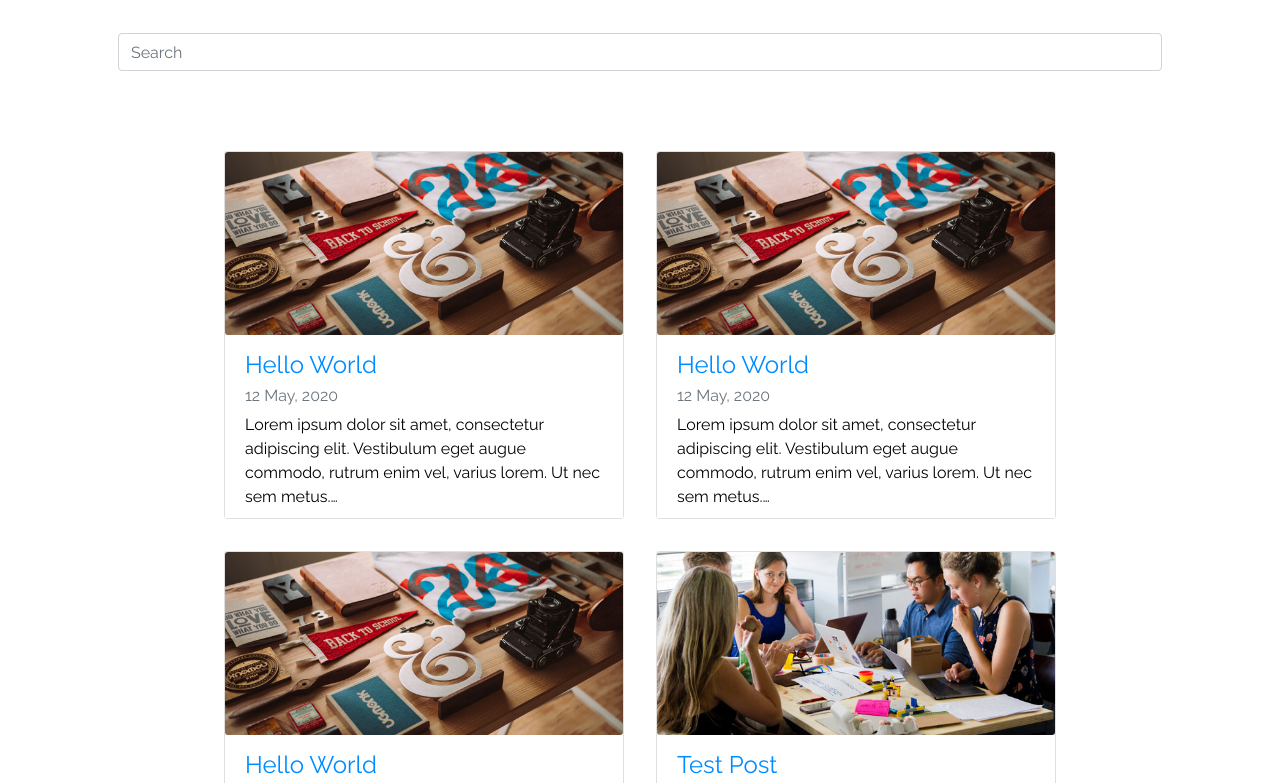
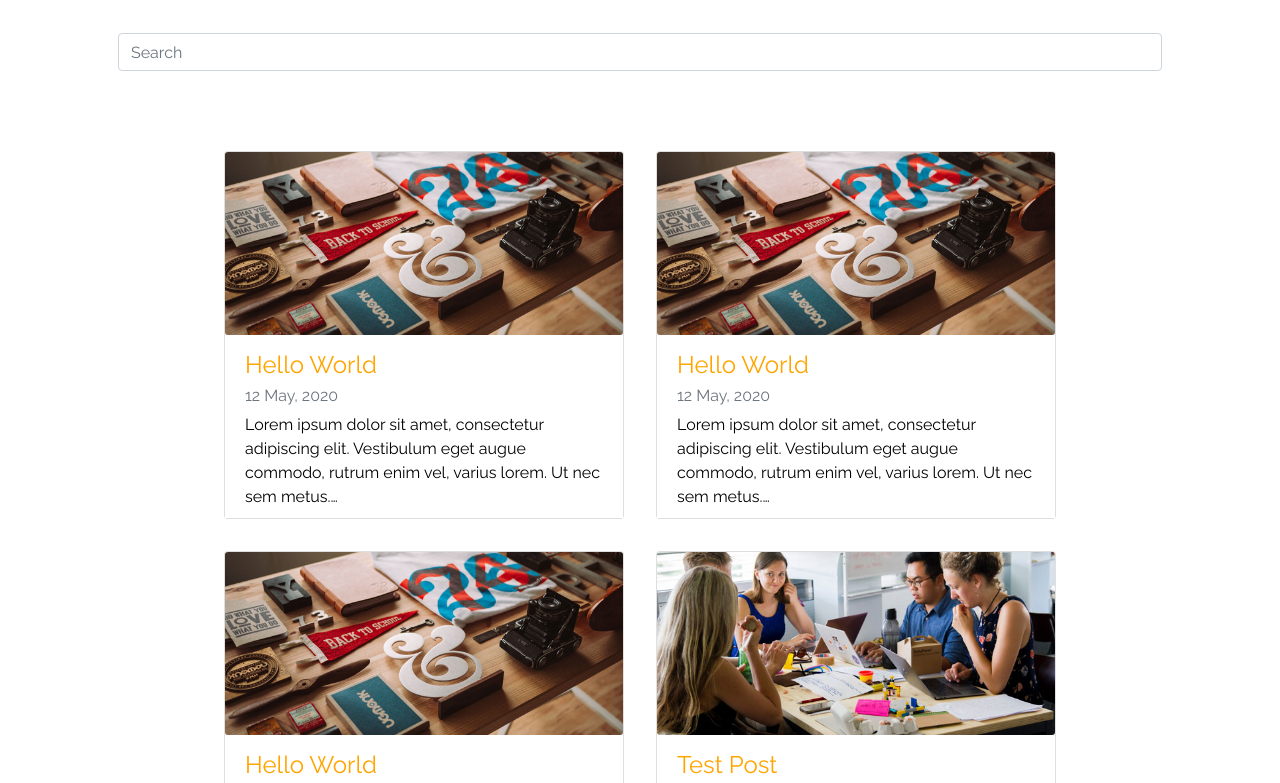
Before and after one commit to nmpegetis/nbegetis.com-gatsby, a Gatsby site: page /blog in a window 1280 px wide. Shown: the part 183-966 px from the top of the page. Built offline with nearby package versions, Linux system fonts and the light colour scheme; Gatsby itself is replaced by a stand-in of ours; no server answers.

Commit message:
change template styling

```diff
--- a/package.json
+++ b/package.json
@@ -18,7 +18,6 @@
     "@fortawesome/fontawesome-svg-core": "^1.2.29",
     "@fortawesome/free-brands-svg-icons": "^5.13.1",
     "@fortawesome/free-solid-svg-icons": "^5.13.1",
-    "@fortawesome/react-fontawesome": "^0.1.11",
     "bootstrap": "^4.5.0",
     "gatsby": "^2.23.11",
     "gatsby-image": "^2.4.9",
--- a/src/components/Navbar.js
+++ b/src/components/Navbar.js
@@ -11,8 +11,8 @@ export default () => {
     <Navbar variant={toString()} fixed="top" collapseOnSelect expand="md">
       <Navbar.Brand className="pl-5 ml-5" as={Link} to="/">
         <FontAwesomeIcon
-          icon={["fab", `${dark ? "empire" : "rebel"}`]}
-          className={`brand-icon ${dark ? "empire" : "rebel"}`}
+          icon={"caravan"}
+          className={`brand-icon ${dark ? "dark" : "light"}`}
           title="Home"
         />
       </Navbar.Brand>
--- a/src/styles/_themes.scss
+++ b/src/styles/_themes.scss
@@ -15,10 +15,10 @@ $themes: (
     firstName: orange,
     lastName: $black,
     linkHover: $gray-800,
-    themeColor: $dark-blue,
+    themeColor: orange,
     heartColor: pink,
-    titleColor: $dark-blue,
-    hrefColor: $dark-blue,
+    titleColor: orange,
+    hrefColor: orange,
     github: $black,
     linkedin: $linkedin-blue,
     fcc: $fcc-green,
@@ -36,17 +36,17 @@ $themes: (
     linkHover: $gray-200,
     textColor: $gray-300,
     firstName: $gray-100,
-    lastName: $empire-red,
+    lastName: $dark-blue,//$empire-red,
     titleColor: $white,
-    hrefColor: $faded-red,
-    themeColor: $dark-red,
+    hrefColor: $dark-blue,//$faded-red,
+    themeColor: $hover-blue, //$dark-red,
     heartColor: red,
-    github: $empire-red,
-    linkedin: $empire-red,
-    fcc: $empire-red,
-    hr: $empire-red,
-    mail: $empire-red,
-    file: $empire-red,
+    github: $dark-blue,    //$empire-red,
+    linkedin: $dark-blue,//$empire-red,
+    fcc: $dark-blue,//$empire-red,
+    hr: $dark-blue,//$empire-red,
+    mail: $dark-blue,//$empire-red,
+    file: $dark-blue,//$empire-red,
     iconBackground: $black,
     cardBackground: $dark-gray,
   ),
--- a/src/styles/global.scss
+++ b/src/styles/global.scss
@@ -69,7 +69,7 @@ body {
 }
 
 .custom-switch .custom-control-input:checked ~ .custom-control-label::after {
-  background-color: $red;
+  background-color: $dark-blue;
 }
 /** Toggle Switch Styling END */
 
@@ -88,15 +88,14 @@ body {
   font-size: 2.75rem;
   color: $gray-700;
   &:hover {
-    color: $faded-red;
+    color: orange;
   }
-  &.empire {
+  &.dark {
     border-radius: 50%;
     color: $white;
     background: $black;
     &:hover {
-      color: $black;
-      background: $white;
+      color: $dark-blue;
     }
   }
 }
--- a/src/utils/theme.js
+++ b/src/utils/theme.js
@@ -1,16 +1,16 @@
 import React, { Component } from "react"
 import { Howl } from "howler"
 
-const vaderAudio = new Howl({
-  src: ["../../sounds/Darth-Vader.mp3"],
-  volume: 0.2,
-  format: ["mp3"],
-})
-const r2d2Audio = new Howl({
-  src: ["../../sounds/R2-D2.mp3"],
-  volume: 0.2,
-  format: ["mp3"],
-})
+// const vaderAudio = new Howl({
+//   src: ["../../sounds/Darth-Vader.mp3"],
+//   volume: 0.2,
+//   format: ["mp3"],
+// })
+// const r2d2Audio = new Howl({
+//   src: ["../../sounds/R2-D2.mp3"],
+//   volume: 0.2,
+//   format: ["mp3"],
+// })
 
 const defaultState = {
   dark: false,
@@ -30,9 +30,9 @@ class ThemeProvider extends Component {
   toggleDark = () => {
     let dark = !this.state.dark
     this.setState({ dark })
-    vaderAudio.stop()
-    r2d2Audio.stop()
-    dark ? vaderAudio.play() : r2d2Audio.play()
+    // vaderAudio.stop()
+    // r2d2Audio.stop()
+    // dark ? vaderAudio.play() : r2d2Audio.play()
   }
 
   render() {
```
Also changed, not shown: src/pages/index.js (+16 -4 lines), static/icons/profile_light.png (added), 2 other files.
